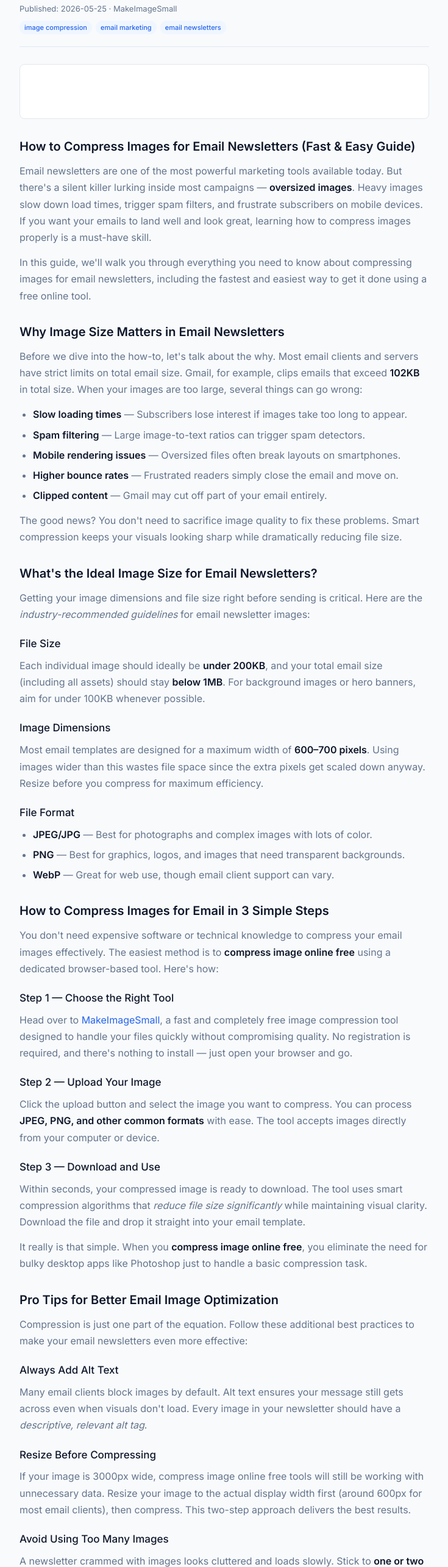
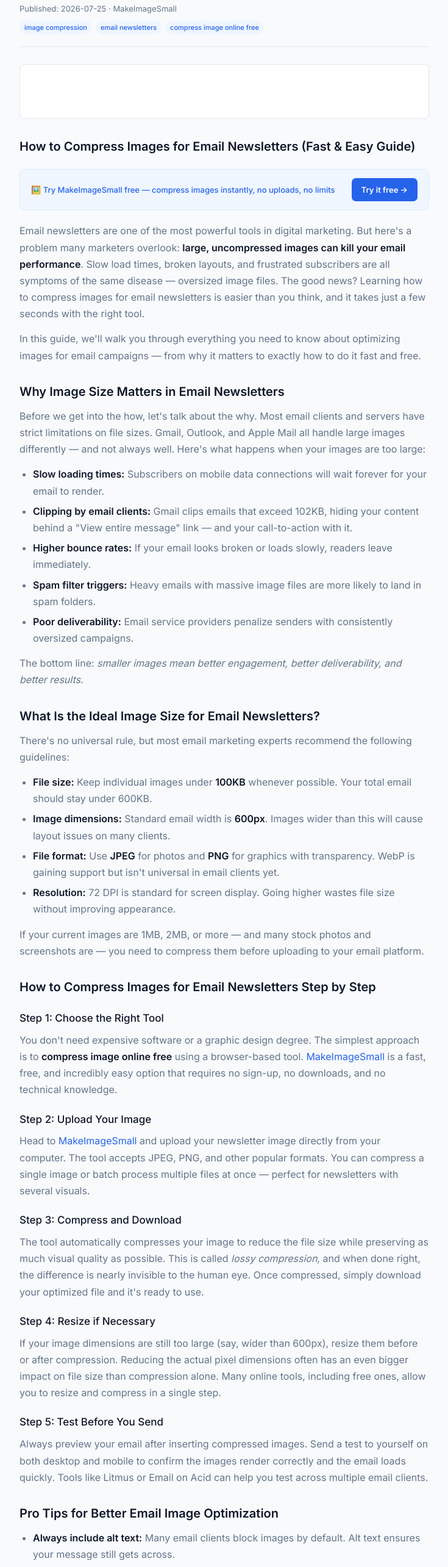
Before and after one commit to kalanaheshanwa/makeimagesmall, a plain HTML site: page blog/how-to-compress-images-for-email-newsletters-fast-easy-guide.html in a window 1280 px wide. Shown: the part 231-2800 px from the top of the page at 61% size, without its empty margins (272-1007 px from the left). Drawn offline with Linux system fonts and the light colour scheme.

Commit message:
Auto blog post: 2026-07-25

```diff
--- a/blog/how-to-compress-images-for-email-newsletters-fast-easy-guide.html
+++ b/blog/how-to-compress-images-for-email-newsletters-fast-easy-guide.html
@@ -3,7 +3,7 @@
 <head>
 <meta charset="UTF-8"><meta name="viewport" content="width=device-width, initial-scale=1.0">
 <title>How to Compress Images for Email Newsletters (Fast & Easy Guide) | MakeImageSmall</title>
-<meta name="description" content="Learn how to compress images for email newsletters using tools to compress image online free. Boost open rates, reduce load times, and improve deliverability.">
+<meta name="description" content="Learn how to compress images for email newsletters using tools to compress image online free. Reduce file sizes without losing quality for better deliverability.">
 <link rel="canonical" href="https://makeimagesmall.com/blog/how-to-compress-images-for-email-newsletters-fast-easy-guide.html">
 <link rel="icon" href="/favicon.svg" type="image/svg+xml">
 <meta property="og:title" content="How to Compress Images for Email Newsletters (Fast & Easy Guide)"><meta property="og:type" content="article">
@@ -75,88 +75,83 @@ footer a:hover{color:var(--text)}
 <main>
   <div class="breadcrumb"><a href="/">Home</a> / <a href="/blog/">Blog</a> / How to Compress Images for Email Newsletters (Fast & Easy Guide)</div>
   <h1>How to Compress Images for Email Newsletters (Fast & Easy Guide)</h1>
-  <div class="post-meta">Published: 2026-05-25 &middot; MakeImageSmall
-    <div class="post-tags"><span class="post-tag">image compression</span><span class="post-tag">email marketing</span><span class="post-tag">email newsletters</span></div>
+  <div class="post-meta">Published: 2026-07-25 &middot; MakeImageSmall
+    <div class="post-tags"><span class="post-tag">image compression</span><span class="post-tag">email newsletters</span><span class="post-tag">compress image online free</span></div>
   </div>
   <div class="ad-slot"><!-- AdSense --></div>
-  <article><h2>How to Compress Images for Email Newsletters (Fast &amp; Easy Guide)</h2>
+  <article><h2>How to Compress Images for Email Newsletters (Fast &amp; Easy Guide)</h2><div style="background:var(--brand-light);border:1px solid var(--brand-mid);border-radius:10px;padding:14px 18px;margin:20px 0;display:flex;align-items:center;justify-content:space-between;flex-wrap:wrap;gap:10px;transition:background .3s,border-color .3s"><span style="font-size:13px;font-weight:500;color:var(--brand)">🖼️ Try MakeImageSmall free — compress images instantly, no uploads, no limits</span><a href="https://makeimagesmall.com" style="background:var(--brand);color:white;text-decoration:none;padding:8px 16px;border-radius:7px;font-size:13px;font-weight:600;white-space:nowrap;flex-shrink:0">Try it free →</a></div>
 
-<p>Email newsletters are one of the most powerful marketing tools available today. But there's a silent killer lurking inside most campaigns — <strong>oversized images</strong>. Heavy images slow down load times, trigger spam filters, and frustrate subscribers on mobile devices. If you want your emails to land well and look great, learning how to compress images properly is a must-have skill.</p>
+<p>Email newsletters are one of the most powerful tools in digital marketing. But here's a problem many marketers overlook: <strong>large, uncompressed images can kill your email performance</strong>. Slow load times, broken layouts, and frustrated subscribers are all symptoms of the same disease — oversized image files. The good news? Learning how to compress images for email newsletters is easier than you think, and it takes just a few seconds with the right tool.</p>
 
-<p>In this guide, we'll walk you through everything you need to know about compressing images for email newsletters, including the fastest and easiest way to get it done using a free online tool.</p>
+<p>In this guide, we'll walk you through everything you need to know about optimizing images for email campaigns — from why it matters to exactly how to do it fast and free.</p>
 
 <h2>Why Image Size Matters in Email Newsletters</h2>
 
-<p>Before we dive into the how-to, let's talk about the why. Most email clients and servers have strict limits on total email size. Gmail, for example, clips emails that exceed <strong>102KB</strong> in total size. When your images are too large, several things can go wrong:</p>
+<p>Before we get into the how, let's talk about the why. Most email clients and servers have strict limitations on file sizes. Gmail, Outlook, and Apple Mail all handle large images differently — and not always well. Here's what happens when your images are too large:</p>
 
 <ul>
-  <li><strong>Slow loading times</strong> — Subscribers lose interest if images take too long to appear.</li>
-  <li><strong>Spam filtering</strong> — Large image-to-text ratios can trigger spam detectors.</li>
-  <li><strong>Mobile rendering issues</strong> — Oversized files often break layouts on smartphones.</li>
-  <li><strong>Higher bounce rates</strong> — Frustrated readers simply close the email and move on.</li>
-  <li><strong>Clipped content</strong> — Gmail may cut off part of your email entirely.</li>
+  <li><strong>Slow loading times:</strong> Subscribers on mobile data connections will wait forever for your email to render.</li>
+  <li><strong>Clipping by email clients:</strong> Gmail clips emails that exceed 102KB, hiding your content behind a "View entire message" link — and your call-to-action with it.</li>
+  <li><strong>Higher bounce rates:</strong> If your email looks broken or loads slowly, readers leave immediately.</li>
+  <li><strong>Spam filter triggers:</strong> Heavy emails with massive image files are more likely to land in spam folders.</li>
+  <li><strong>Poor deliverability:</strong> Email service providers penalize senders with consistently oversized campaigns.</li>
 </ul>
 
-<p>The good news? You don't need to sacrifice image quality to fix these problems. Smart compression keeps your visuals looking sharp while dramatically reducing file size.</p>
+<p>The bottom line: <em>smaller images mean better engagement, better deliverability, and better results.</em></p>
 
-<h2>What's the Ideal Image Size for Email Newsletters?</h2>
+<h2>What Is the Ideal Image Size for Email Newsletters?</h2>
 
-<p>Getting your image dimensions and file size right before sending is critical. Here are the <em>industry-recommended guidelines</em> for email newsletter images:</p>
+<p>There's no universal rule, but most email marketing experts recommend the following guidelines:</p>
 
-<h3>File Size</h3>
-<p>Each individual image should ideally be <strong>under 200KB</strong>, and your total email size (including all assets) should stay <strong>below 1MB</strong>. For background images or hero banners, aim for under 100KB whenever possible.</p>
-
-<h3>Image Dimensions</h3>
-<p>Most email templates are designed for a maximum width of <strong>600–700 pixels</strong>. Using images wider than this wastes file space since the extra pixels get scaled down anyway. Resize before you compress for maximum efficiency.</p>
-
-<h3>File Format</h3>
 <ul>
-  <li><strong>JPEG/JPG</strong> — Best for photographs and complex images with lots of color.</li>
-  <li><strong>PNG</strong> — Best for graphics, logos, and images that need transparent backgrounds.</li>
-  <li><strong>WebP</strong> — Great for web use, though email client support can vary.</li>
+  <li><strong>File size:</strong> Keep individual images under <strong>100KB</strong> whenever possible. Your total email should stay under 600KB.</li>
+  <li><strong>Image dimensions:</strong> Standard email width is <strong>600px</strong>. Images wider than this will cause layout issues on many clients.</li>
+  <li><strong>File format:</strong> Use <strong>JPEG</strong> for photos and <strong>PNG</strong> for graphics with transparency. WebP is gaining support but isn't universal in email clients yet.</li>
+  <li><strong>Resolution:</strong> 72 DPI is standard for screen display. Going higher wastes file size without improving appearance.</li>
 </ul>
 
-<h2>How to Compress Images for Email in 3 Simple Steps</h2>
+<p>If your current images are 1MB, 2MB, or more — and many stock photos and screenshots are — you need to compress them before uploading to your email platform.</p>
 
-<p>You don't need expensive software or technical knowledge to compress your email images effectively. The easiest method is to <strong>compress image online free</strong> using a dedicated browser-based tool. Here's how:</p>
+<h2>How to Compress Images for Email Newsletters Step by Step</h2>
 
-<h3>Step 1 — Choose the Right Tool</h3>
-<p>Head over to <a href="https://makeimagesmall.com">MakeImageSmall</a>, a fast and completely free image compression tool designed to handle your files quickly without compromising quality. No registration is required, and there's nothing to install — just open your browser and go.</p>
+<h3>Step 1: Choose the Right Tool</h3>
 
-<h3>Step 2 — Upload Your Image</h3>
-<p>Click the upload button and select the image you want to compress. You can process <strong>JPEG, PNG, and other common formats</strong> with ease. The tool accepts images directly from your computer or device.</p>
+<p>You don't need expensive software or a graphic design degree. The simplest approach is to <strong>compress image online free</strong> using a browser-based tool. <a href="https://makeimagesmall.com">MakeImageSmall</a> is a fast, free, and incredibly easy option that requires no sign-up, no downloads, and no technical knowledge.</p>
 
-<h3>Step 3 — Download and Use</h3>
-<p>Within seconds, your compressed image is ready to download. The tool uses smart compression algorithms that <em>reduce file size significantly</em> while maintaining visual clarity. Download the file and drop it straight into your email template.</p>
+<h3>Step 2: Upload Your Image</h3>
 
-<p>It really is that simple. When you <strong>compress image online free</strong>, you eliminate the need for bulky desktop apps like Photoshop just to handle a basic compression task.</p>
+<p>Head to <a href="https://makeimagesmall.com">MakeImageSmall</a> and upload your newsletter image directly from your computer. The tool accepts JPEG, PNG, and other popular formats. You can compress a single image or batch process multiple files at once — perfect for newsletters with several visuals.</p>
+
+<h3>Step 3: Compress and Download</h3>
+
+<p>The tool automatically compresses your image to reduce the file size while preserving as much visual quality as possible. This is called <em>lossy compression</em>, and when done right, the difference is nearly invisible to the human eye. Once compressed, simply download your optimized file and it's ready to use.</p>
+
+<h3>Step 4: Resize if Necessary</h3>
+
+<p>If your image dimensions are still too large (say, wider than 600px), resize them before or after compression. Reducing the actual pixel dimensions often has an even bigger impact on file size than compression alone. Many online tools, including free ones, allow you to resize and compress in a single step.</p>
+
+<h3>Step 5: Test Before You Send</h3>
+
+<p>Always preview your email after inserting compressed images. Send a test to yourself on both desktop and mobile to confirm the images render correctly and the email loads quickly. Tools like Litmus or Email on Acid can help you test across multiple email clients.</p>
 
 <h2>Pro Tips for Better Email Image Optimization</h2>
 
-<p>Compression is just one part of the equation. Follow these additional best practices to make your email newsletters even more effective:</p>
+<ul>
+  <li><strong>Always include alt text:</strong> Many email clients block images by default. Alt text ensures your message still gets across.</li>
+  <li><strong>Use a CDN:</strong> If your email platform hosts images externally, a content delivery network improves load speed for subscribers in different regions.</li>
+  <li><strong>Don't rely solely on images:</strong> Email clients that block images will show a blank space. Balance visuals with HTML text for better readability.</li>
+  <li><strong>Compress image online free</strong> every single time before upload — don't assume your image is "small enough."</li>
+  <li><strong>Avoid animated GIFs over 1MB:</strong> They're attention-grabbing but can bloat your email significantly.</li>
+  <li>When in doubt, aim to <strong>compress image online free</strong> to at least 60–70% reduction from the original size.</li>
+</ul>
 
-<h3>Always Add Alt Text</h3>
-<p>Many email clients block images by default. Alt text ensures your message still gets across even when visuals don't load. Every image in your newsletter should have a <em>descriptive, relevant alt tag</em>.</p>
+<h2>Start Sending Faster, Better Emails Today</h2>
 
-<h3>Resize Before Compressing</h3>
-<p>If your image is 3000px wide, compress image online free tools will still be working with unnecessary data. Resize your image to the actual display width first (around 600px for most email clients), then compress. This two-step approach delivers the best results.</p>
+<p>Image optimization is one of the quickest wins you can make in your email marketing strategy. It takes minutes, it's completely free, and the impact on open rates, click-through rates, and deliverability is real and measurable.</p>
 
-<h3>Avoid Using Too Many Images</h3>
-<p>A newsletter crammed with images looks cluttered and loads slowly. Stick to <strong>one or two key visuals</strong> per email and let your copy do the heavy lifting. Balance is key.</p>
+<p>Whether you're running a small business newsletter or managing campaigns for thousands of subscribers, you should <strong>compress image online free</strong> every time before hitting send. There's no reason to let oversized files stand between you and your audience.</p>
 
-<h3>Test Before Sending</h3>
-<p>Always preview your email in multiple clients — Gmail, Outlook, Apple Mail, and on mobile — before hitting send. Tools like Litmus or Email on Acid can help catch rendering issues caused by oversized or incorrectly formatted images.</p>
-
-<h3>Host Images Externally When Possible</h3>
-<p>Rather than embedding images directly in your email, link to externally hosted images. This keeps your email file size minimal and speeds up delivery.</p>
-
-<h2>Start Sending Faster, Lighter Emails Today</h2>
-
-<p>Compressing your newsletter images doesn't have to be a chore. With the right approach and the right tool, it takes less than a minute per image — and the results speak for themselves in the form of better open rates, faster load times, and happier subscribers.</p>
-
-<p>Whether you're a solo blogger sending a weekly digest or a marketing team managing large campaigns, the habit of optimizing images before every send is one that pays off consistently. The best part? You can <strong>compress image online free</strong> without spending a single dollar on software.</p>
-
-<p><strong>Ready to optimize your email images right now?</strong> Head over to <a href="https://makeimagesmall.com">MakeImageSmall</a> and compress your first image in seconds — no sign-up, no hassle, completely free. Your subscribers will notice the difference.</p></article>
+<p><strong>Ready to optimize your email images right now?</strong> Visit <a href="https://makeimagesmall.com">MakeImageSmall</a> and start compressing your images for free — no account needed, no software to install. Just fast, high-quality compression in seconds. <em>Your subscribers (and your email metrics) will thank you.</em></p></article>
   <div class="ad-slot"><!-- AdSense --></div>
   <div class="cta-box">
     <h3>Try MakeImageSmall Free — Right Now</h3>
```
Also changed, not shown: blog/posts.json.
